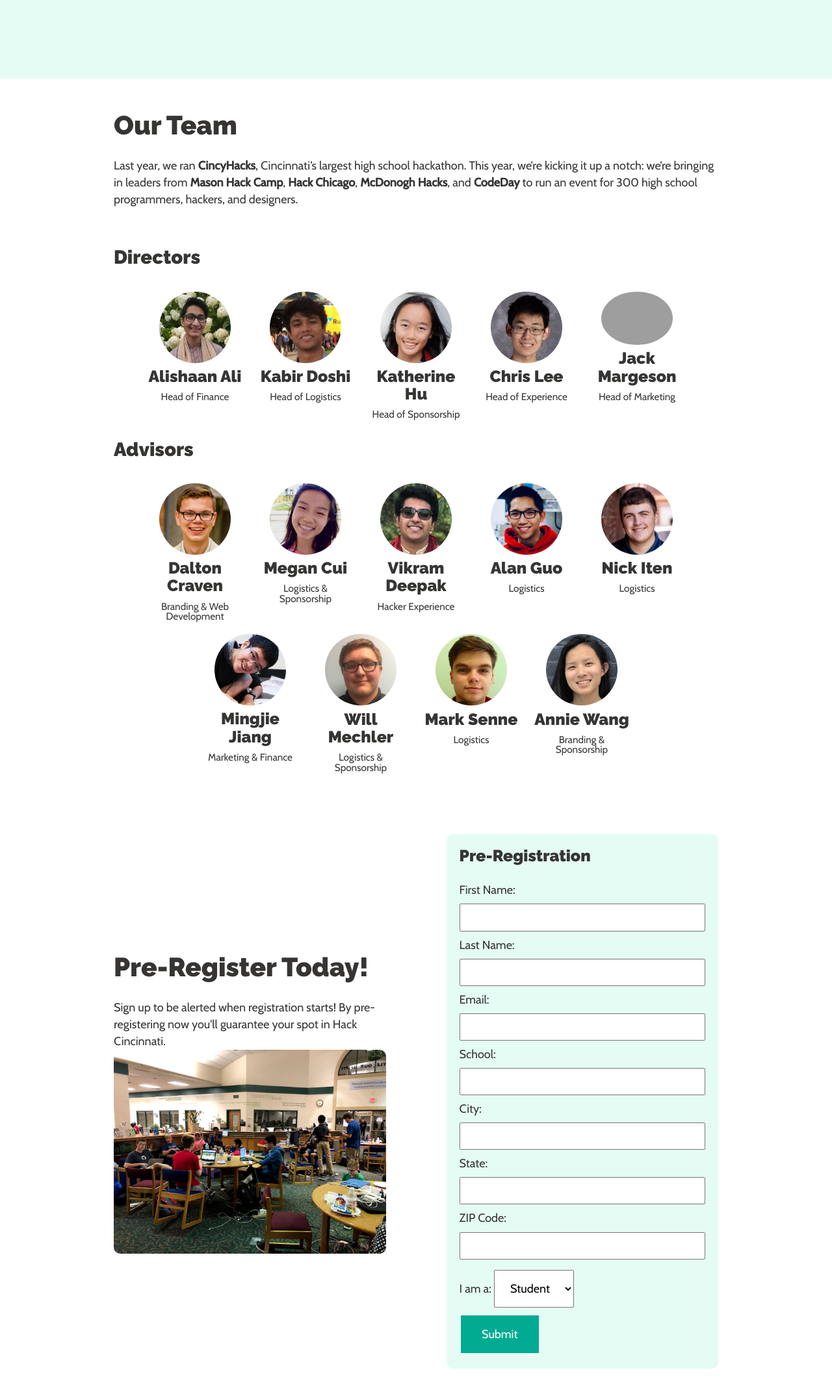
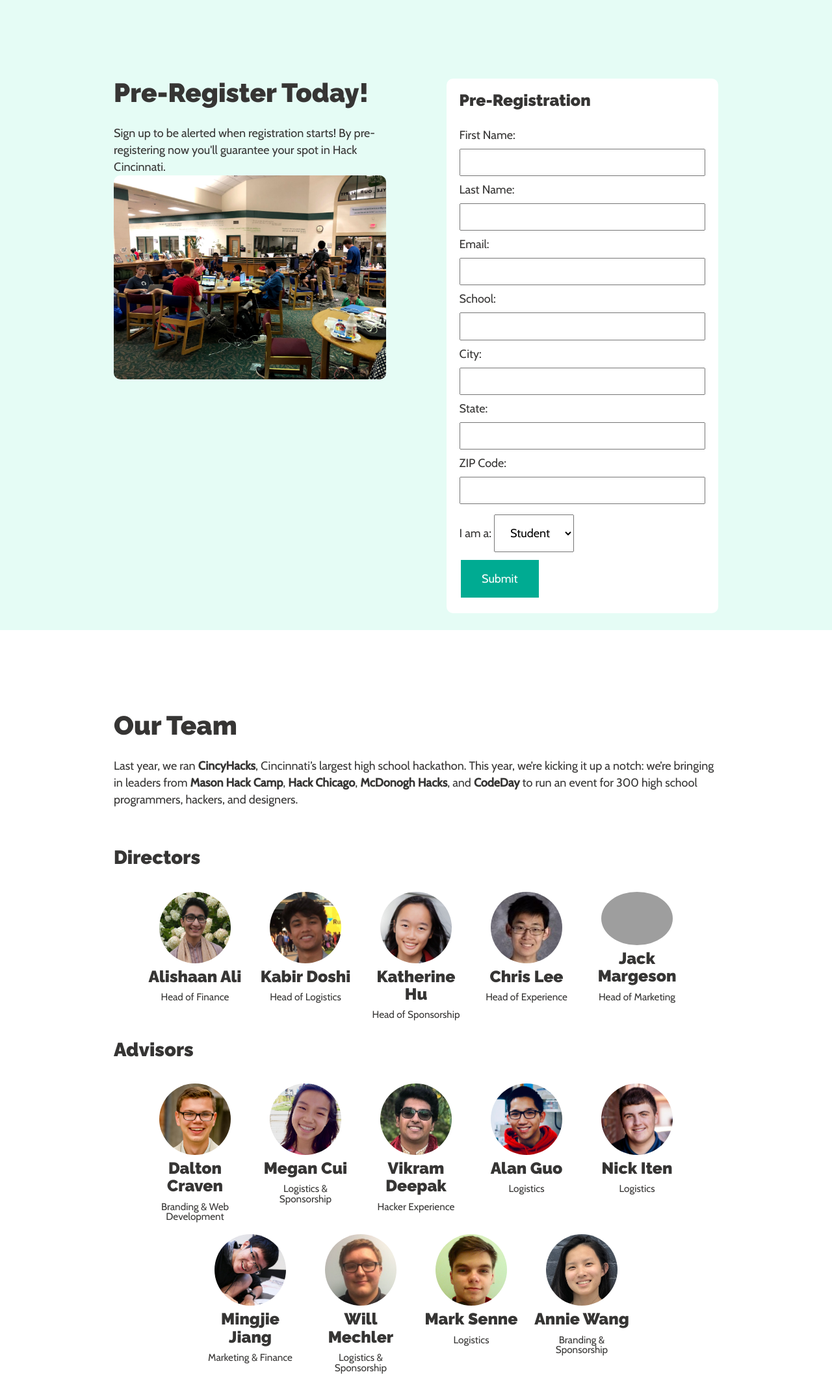
Before and after one commit to hackcincinnati/site, a Gatsby site: page / in a window 1280 px wide. Shown: the part 1580-3706 px from the top of the page at 65% size. Built offline with nearby package versions, Linux system fonts and the light colour scheme; Gatsby itself is replaced by a stand-in of ours; grey boxes are pictures that could not be loaded.

Commit message:
update registration form

```diff
--- a/src/components/Register.js
+++ b/src/components/Register.js
@@ -3,7 +3,7 @@ import styled from 'styled-components'
 import Img from 'gatsby-image'
 import { StaticQuery, graphql } from 'gatsby'
 
-import { Container, breakpoints } from '../components/Theme'
+import { Container, Color, colors, breakpoints } from '../components/Theme'
 import RegisterForm from '../components/RegisterForm'
 
 const FlexContainer = styled.div`
@@ -12,8 +12,7 @@ const FlexContainer = styled.div`
     display: flex;
     flex-direction: row;
     justify-content: space-between;
-    align-items: center;
-    margin: 25px 0 75px;
+    margin: 0 0 75px;
   }
 `
 
@@ -45,19 +44,22 @@ export default () => (
       }
     `}
     render={data => (
-      <Container>
+      <Color color={colors.dark} background={colors.light}>
+        <Container padding="0">
           <FlexContainer>
             <StyledInfo>
               <h1>Pre-Register Today!</h1>
               <p>
-              Sign up to be alerted when registration starts! By pre-registering
-              now you'll guarantee your spot in Hack Cincinnati.
+                Sign up to be alerted when registration starts! By
+                pre-registering now you'll guarantee your spot in Hack
+                Cincinnati.
               </p>
               <StyledImage fluid={data.image.childImageSharp.fluid} />
             </StyledInfo>
             <RegisterForm />
           </FlexContainer>
         </Container>
+      </Color>
     )}
   />
 )
--- a/src/components/RegisterForm.js
+++ b/src/components/RegisterForm.js
@@ -4,7 +4,7 @@ import { breakpoints, colors } from '../components/Theme'
 
 const StyledForm = styled.form`
   width: 100%;
-  background-color: ${colors.light};
+  background-color: ${colors.white};
   color: ${colors.dark};
   padding: 20px;
   border-radius: 10px;
--- a/src/pages/index.js
+++ b/src/pages/index.js
@@ -23,8 +23,8 @@ const IndexPage = () => (
       ]}
     />
     <Features />
+    <Register />
     <Staff />
-    <Register />
     <Social />
   </Layout>
 )
```
Lines whose indentation alone changed are shown as unchanged.
